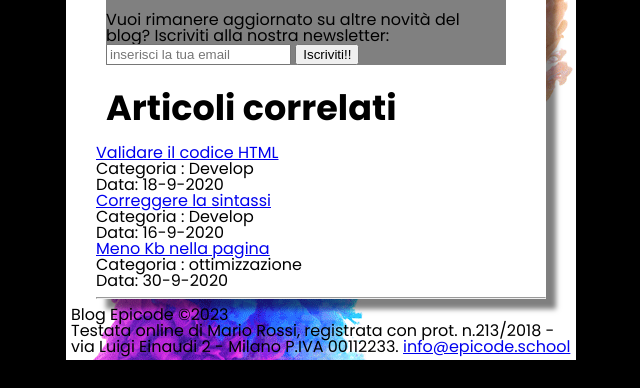
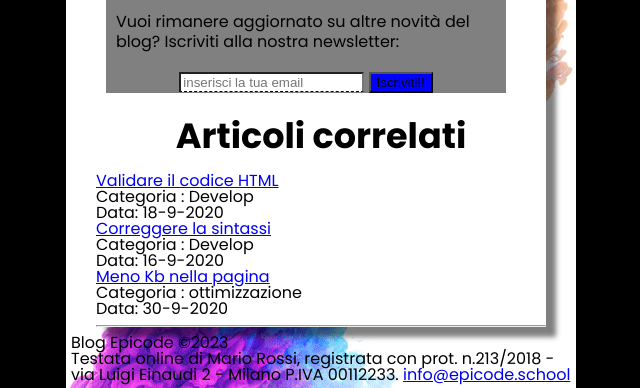
Before and after one commit to Antimo90/U1-W1-D4, a plain HTML site: page Exercise/index.html in a window 1280 px wide. Shown: the part 1684-2072 px from the top of the page, without its empty margins (324-964 px from the left). Before the commit the page ends 2044 px from the top, so only its background shows below. Drawn offline with Linux system fonts and the light colour scheme.

Commit message:
added changes

```diff
--- a/Exercise/assets/css/style.css
+++ b/Exercise/assets/css/style.css
@@ -188,6 +188,32 @@ h3{
     margin-bottom: 15px;
 }
 
+.new_paragraph{
+    margin-left: 10px;
+    line-height: 20px;
+    margin-bottom: 20px;
+}
+
+.form_email{
+    text-align: center;
+
+}
+
+.email{
+    border-bottom: 1px dashed black;
+}
+
+button{
+    background-color: blue;
+}
+
+h4{
+    font-weight: bold;
+    font-size: 35px;
+    text-align: center;
+    padding-top: 25px;
+    margin-bottom: 20px;
+}
 /* FORM */
 
 /* ELEMENTI NELL' ASIDE */
--- a/Exercise/index.html
+++ b/Exercise/index.html
@@ -167,18 +167,22 @@
         </div>
         <div class="novelty">
           <h3>Novità</h3>
-          <p>
+          <p class="new_paragraph">
             Vuoi rimanere aggiornato su altre novità del blog? Iscriviti alla
             nostra newsletter:
           </p>
-          <form>
-            <input type="email" placeholder="inserisci la tua email" />
+          <form class="form_email">
+            <input
+              class="email"
+              type="email"
+              placeholder="inserisci la tua email"
+            />
             <button>Iscriviti!!</button>
           </form>
         </div>
 
         <div>
-          <h2>Articoli correlati</h2>
+          <h4>Articoli correlati</h4>
           <div>
             <a
               href="https://www.edatlas.it/scarica/SIA_3/Capitolo11/MaterialiOnLine/5ValidazioneHTML.pdf"
```
